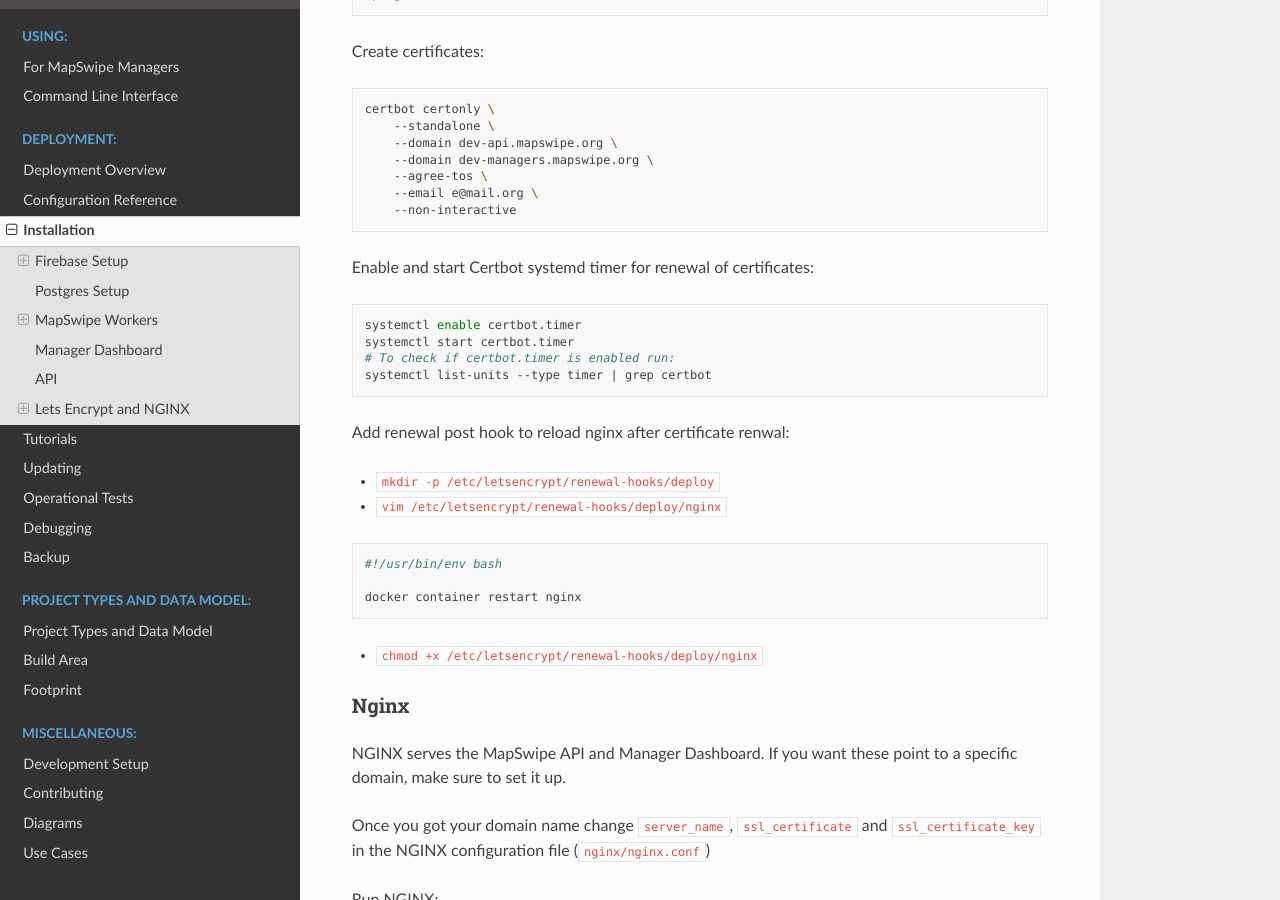
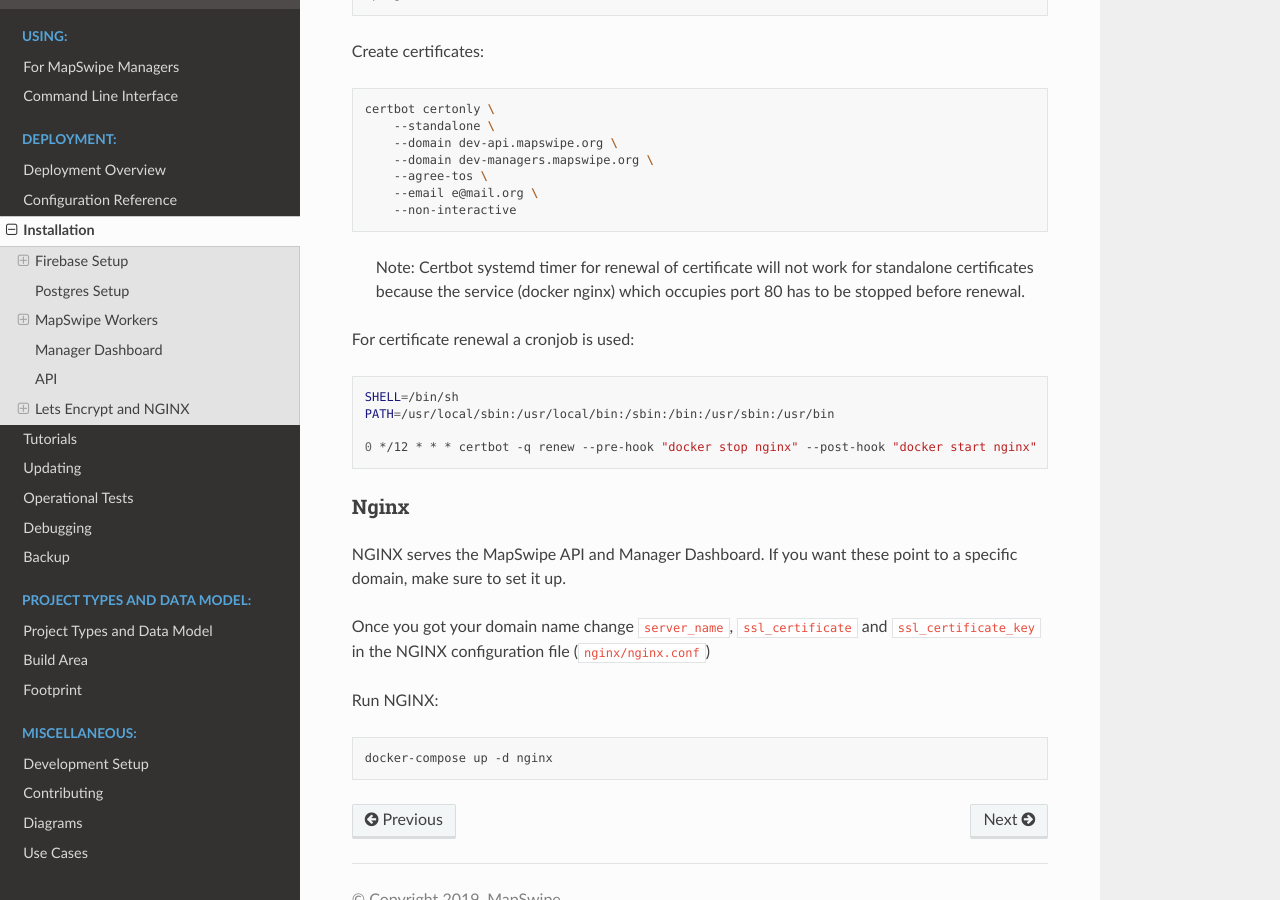
Before and after one commit to mapswipe/python-mapswipe-workers, a Sphinx documentation site: the page built from docs/source/installation.md, in a window 1280 px wide and 900 px high, scrolled down 5597 px. Built offline with Sphinx 7.4.7 and the Read the Docs theme 2.0.0, drawn with Linux system fonts in a browser that asks for light colours.

Commit message:
Change certbot renewal setup

````diff
--- a/docs/source/installation.md
+++ b/docs/source/installation.md
@@ -251,28 +251,16 @@ certbot certonly \
     --non-interactive
 ```
 
+> Note: Certbot systemd timer for renewal of certificate will not work for standalone certificates because the service (docker nginx) which occupies port 80 has to be stopped before renewal.
 
-Enable and start Certbot systemd timer for renewal of certificates:
+For certificate renewal a cronjob is used:
 
 ```bash
-systemctl enable certbot.timer
-systemctl start certbot.timer
-# To check if certbot.timer is enabled run:
-systemctl list-units --type timer | grep certbot
+SHELL=/bin/sh
+PATH=/usr/local/sbin:/usr/local/bin:/sbin:/bin:/usr/sbin:/usr/bin
+
+0 */12 * * * certbot -q renew --pre-hook "docker stop nginx" --post-hook "docker start nginx"
 ```
-
-Add renewal post hook to reload nginx after certificate renwal:
-
-- `mkdir -p /etc/letsencrypt/renewal-hooks/deploy`
-- `vim /etc/letsencrypt/renewal-hooks/deploy/nginx`
-
-```
-#!/usr/bin/env bash
-
-docker container restart nginx
-```
-
-- `chmod +x /etc/letsencrypt/renewal-hooks/deploy/nginx`
 
 
 ### Nginx
````
